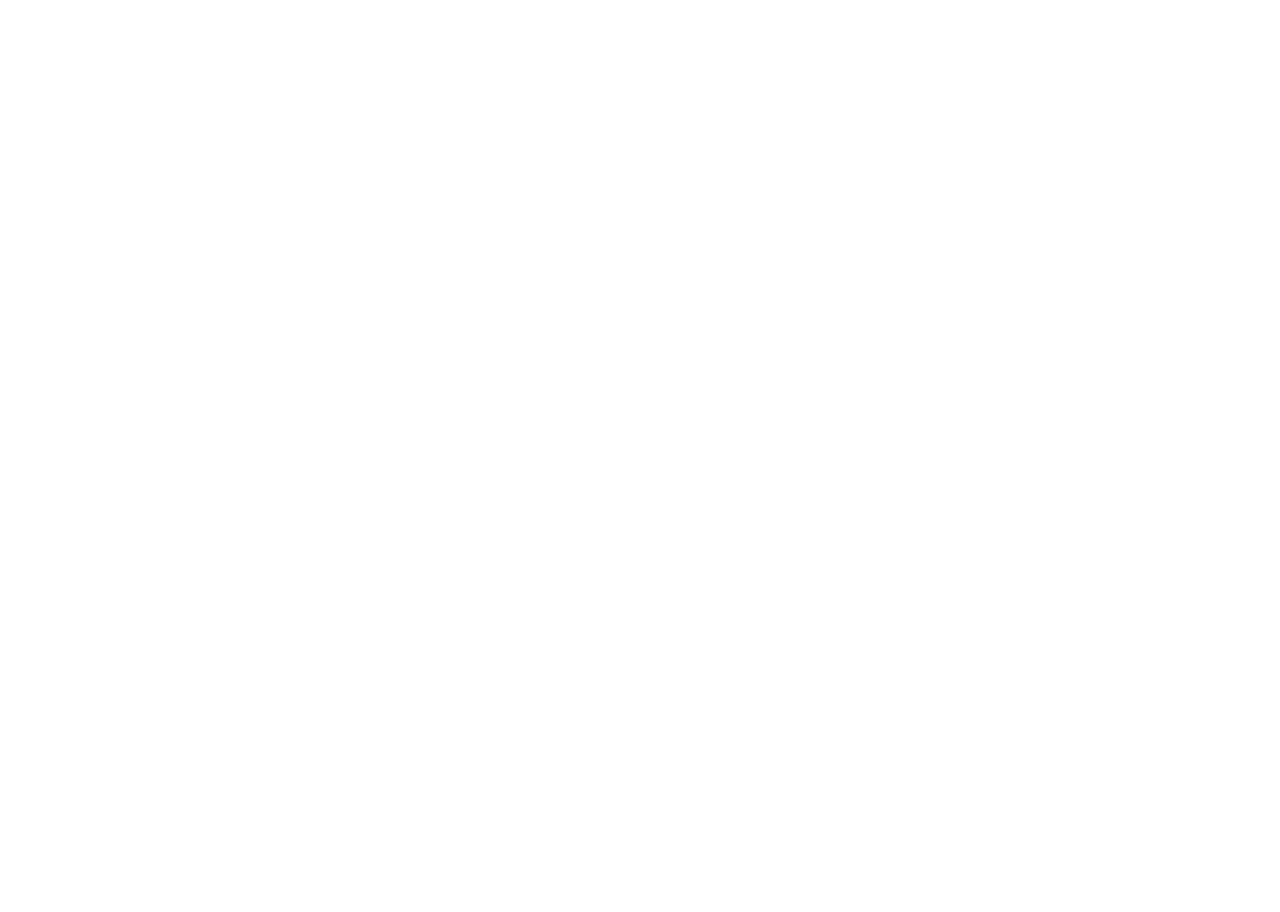
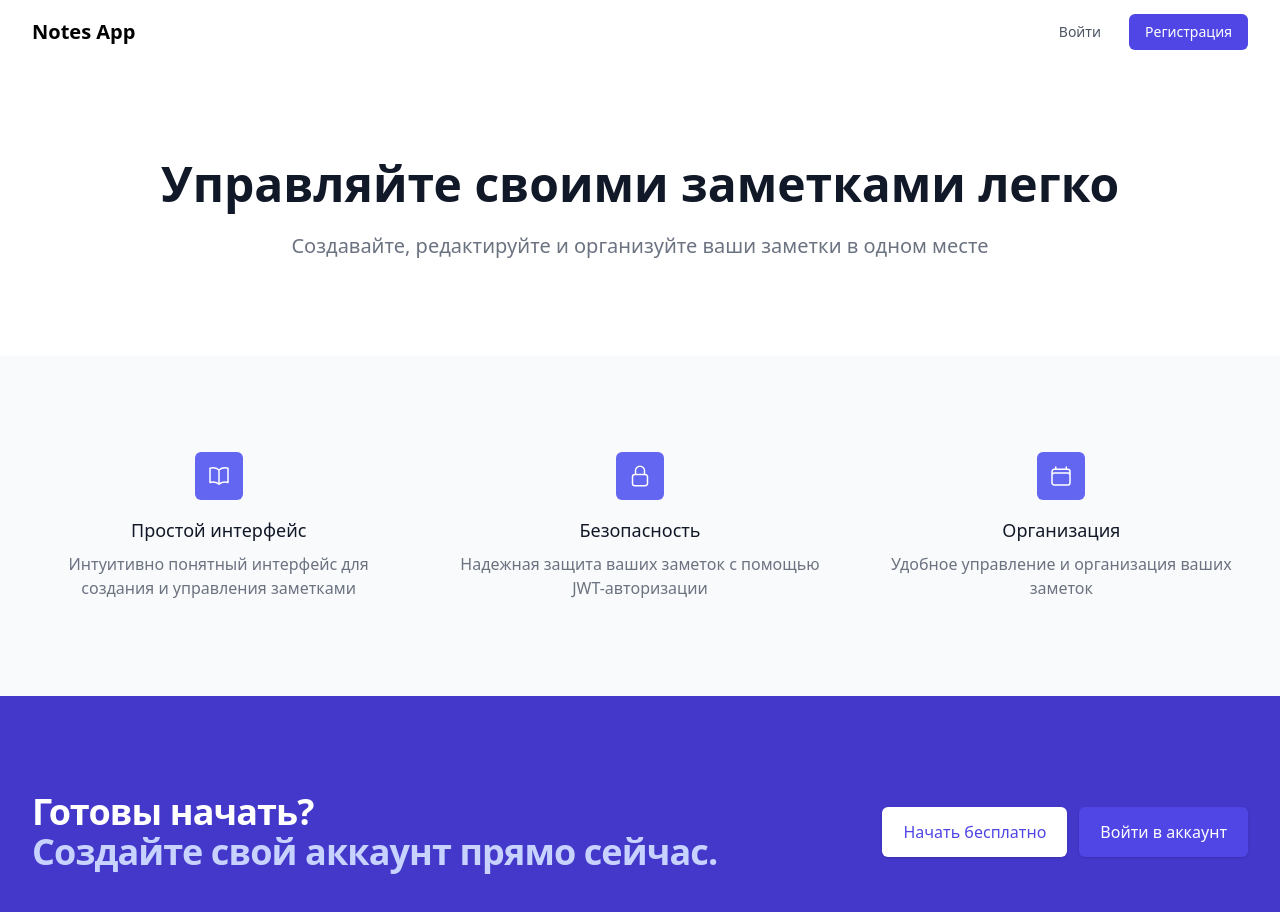
Before and after one commit to golubvladimir/notes, a Nuxt app in the folder frontend/: page / in a window 1280 px wide. Shown: the top 912 px of the page. Before the commit the page ends 800 px from the top, so only its background shows below. Built offline with nearby package versions, Linux system fonts and the light colour scheme.

Commit message:
add main page

```diff
--- /dev/null
+++ b/frontend/pages/index.vue
@@ -0,0 +1,116 @@
+<template>
+  <div class="min-h-screen bg-gray-50">
+    <!-- Header -->
+    <header class="bg-white shadow">
+      <nav class="max-w-7xl mx-auto px-4 sm:px-6 lg:px-8">
+        <div class="flex justify-between h-16">
+          <div class="flex-shrink-0 flex items-center">
+            <h1 class="text-xl font-bold">Notes App</h1>
+          </div>
+          <div class="flex items-center space-x-4">
+            <NuxtLink
+              to="/auth/login"
+              class="text-gray-600 hover:text-gray-900 px-3 py-2 rounded-md text-sm font-medium"
+            >
+              Войти
+            </NuxtLink>
+            <NuxtLink
+              to="/auth/register"
+              class="bg-indigo-600 text-white px-4 py-2 rounded-md text-sm font-medium hover:bg-indigo-700"
+            >
+              Регистрация
+            </NuxtLink>
+          </div>
+        </div>
+      </nav>
+    </header>
+
+    <!-- Main content -->
+    <main>
+      <!-- Hero section -->
+      <div class="py-24 bg-white">
+        <div class="max-w-7xl mx-auto px-4 sm:px-6 lg:px-8">
+          <div class="text-center">
+            <h2 class="text-4xl font-extrabold text-gray-900 sm:text-5xl">
+              Управляйте своими заметками легко
+            </h2>
+            <p class="mt-6 text-xl text-gray-500">
+              Создавайте, редактируйте и организуйте ваши заметки в одном месте
+            </p>
+          </div>
+        </div>
+      </div>
+
+      <!-- Features -->
+      <div class="py-24 bg-gray-50">
+        <div class="max-w-7xl mx-auto px-4 sm:px-6 lg:px-8">
+          <div class="grid grid-cols-1 gap-12 sm:grid-cols-3">
+            <div class="text-center">
+              <div class="flex items-center justify-center h-12 w-12 rounded-md bg-indigo-500 text-white mx-auto">
+                <svg xmlns="http://www.w3.org/2000/svg" fill="none" viewBox="0 0 24 24" stroke-width="1.5" stroke="currentColor" class="w-6 h-6">
+                  <path stroke-linecap="round" stroke-linejoin="round" d="M12 6.042A8.967 8.967 0 0 0 6 3.75c-1.052 0-2.062.18-3 .512v14.25A8.987 8.987 0 0 1 6 18c2.305 0 4.408.867 6 2.292m0-14.25a8.966 8.966 0 0 1 6-2.292c1.052 0 2.062.18 3 .512v14.25A8.987 8.987 0 0 0 18 18a8.967 8.967 0 0 0-6 2.292m0-14.25v14.25" />
+                </svg>
+              </div>
+              <h3 class="mt-4 text-lg font-medium text-gray-900">Простой интерфейс</h3>
+              <p class="mt-2 text-base text-gray-500">
+                Интуитивно понятный интерфейс для создания и управления заметками
+              </p>
+            </div>
+
+            <div class="text-center">
+              <div class="flex items-center justify-center h-12 w-12 rounded-md bg-indigo-500 text-white mx-auto">
+                <svg xmlns="http://www.w3.org/2000/svg" fill="none" viewBox="0 0 24 24" stroke-width="1.5" stroke="currentColor" class="w-6 h-6">
+                  <path stroke-linecap="round" stroke-linejoin="round" d="M16.5 10.5V6.75a4.5 4.5 0 1 0-9 0v3.75m-.75 11.25h10.5a2.25 2.25 0 0 0 2.25-2.25v-6.75a2.25 2.25 0 0 0-2.25-2.25H6.75a2.25 2.25 0 0 0-2.25 2.25v6.75a2.25 2.25 0 0 0 2.25 2.25Z" />
+                </svg>
+              </div>
+              <h3 class="mt-4 text-lg font-medium text-gray-900">Безопасность</h3>
+              <p class="mt-2 text-base text-gray-500">
+                Надежная защита ваших заметок с помощью JWT-авторизации
+              </p>
+            </div>
+
+            <div class="text-center">
+              <div class="flex items-center justify-center h-12 w-12 rounded-md bg-indigo-500 text-white mx-auto">
+                <svg xmlns="http://www.w3.org/2000/svg" fill="none" viewBox="0 0 24 24" stroke-width="1.5" stroke="currentColor" class="w-6 h-6">
+                  <path stroke-linecap="round" stroke-linejoin="round" d="M6.75 3v2.25M17.25 3v2.25M3 18.75V7.5a2.25 2.25 0 0 1 2.25-2.25h13.5A2.25 2.25 0 0 1 21 7.5v11.25m-18 0A2.25 2.25 0 0 0 5.25 21h13.5A2.25 2.25 0 0 0 21 18.75m-18 0v-7.5A2.25 2.25 0 0 1 5.25 9h13.5A2.25 2.25 0 0 1 21 11.25v7.5" />
+                </svg>
+              </div>
+              <h3 class="mt-4 text-lg font-medium text-gray-900">Организация</h3>
+              <p class="mt-2 text-base text-gray-500">
+                Удобное управление и организация ваших заметок
+              </p>
+            </div>
+          </div>
+        </div>
+      </div>
+
+      <!-- CTA Section -->
+      <div class="bg-indigo-700">
+        <div class="max-w-7xl mx-auto py-20 px-4 sm:px-6 lg:py-24 lg:px-8 lg:flex lg:items-center lg:justify-between">
+          <h2 class="text-3xl font-extrabold tracking-tight text-white sm:text-4xl">
+            <span class="block">Готовы начать?</span>
+            <span class="block text-indigo-200">Создайте свой аккаунт прямо сейчас.</span>
+          </h2>
+          <div class="mt-8 flex lg:mt-0 lg:flex-shrink-0">
+            <div class="inline-flex rounded-md shadow">
+              <NuxtLink
+                to="/auth/register"
+                class="inline-flex items-center justify-center px-5 py-3 border border-transparent text-base font-medium rounded-md text-indigo-600 bg-white hover:bg-indigo-50"
+              >
+                Начать бесплатно
+              </NuxtLink>
+            </div>
+            <div class="ml-3 inline-flex rounded-md shadow">
+              <NuxtLink
+                to="/auth/login"
+                class="inline-flex items-center justify-center px-5 py-3 border border-transparent text-base font-medium rounded-md text-white bg-indigo-600 hover:bg-indigo-700"
+              >
+                Войти в аккаунт
+              </NuxtLink>
+            </div>
+          </div>
+        </div>
+      </div>
+    </main>
+  </div>
+</template>
```
